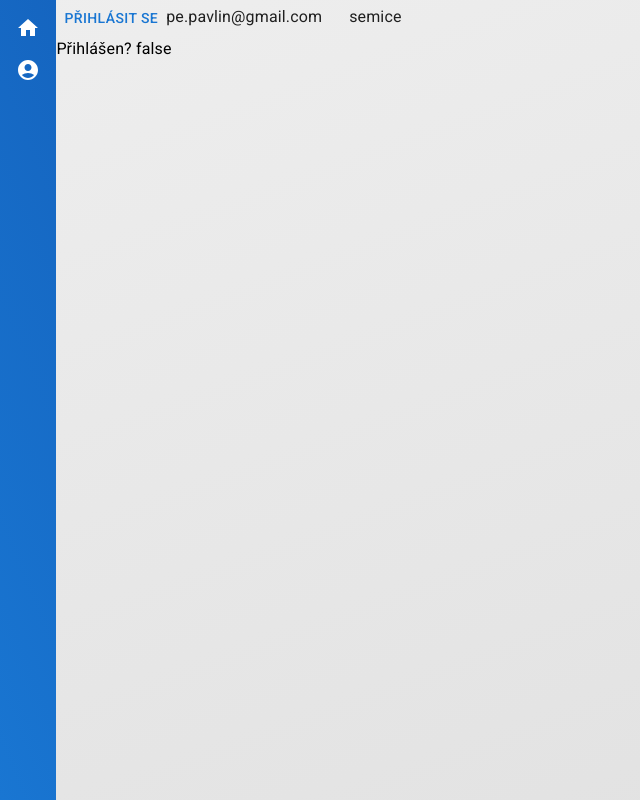
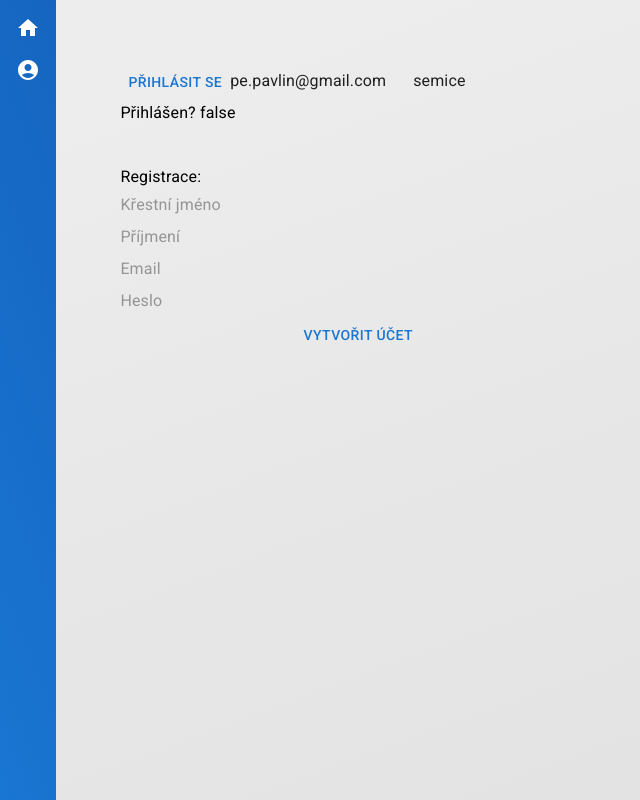
Before and after one commit to WorshipTool/worshiptool, a React (Create React App) app: page /account in a window 1280 px wide. Shown: the whole page, without its empty margins (0-640 px from the left). Built offline with nearby package versions, Linux system fonts and the light colour scheme.

Commit message:
lg: working login and signup

```diff
--- a/src/api/conversition/convertNewSongDataToSong.ts
+++ b/src/api/conversition/convertNewSongDataToSong.ts
@@ -25,7 +25,5 @@ export default function convertNewSongDataToSong(data: newSongData):Song{
 
     };
 
-    console.log(s);
-
     return s;
 }
--- a/src/backend/constants.ts
+++ b/src/backend/constants.ts
@@ -3,3 +3,4 @@ export const GETSONGBYGUID_URL = "songs/data/:guid";
 export const POSTNEWSONG_URL = "songs";
 export const GETSONGQUERY_URL = "songs";
 export const LOGIN_URL = "auth/login";
+export const SIGNUP_URL = "auth/signup";
--- a/src/backend/urls.ts
+++ b/src/backend/urls.ts
@@ -1,4 +1,4 @@
-import { LOGIN_URL, BACKEND_URL, GETSONGBYGUID_URL, GETSONGQUERY_URL, POSTNEWSONG_URL } from "./constants";
+import { LOGIN_URL, BACKEND_URL, GETSONGBYGUID_URL, GETSONGQUERY_URL, POSTNEWSONG_URL, SIGNUP_URL } from "./constants";
 import { songGetQueryDTO } from "./dtosSong";
 
 export function getUrl_GETSONGBYGUID(guid:string){
@@ -20,3 +20,8 @@ export function getUrl_LOGIN(){
     const generatedURL = BACKEND_URL + LOGIN_URL;
     return generatedURL;
 }
+
+export function getUrl_SIGNUP(){
+    const generatedURL = BACKEND_URL + SIGNUP_URL;
+    return generatedURL;
+}
--- a/src/hooks/auth/useAuth.tsx
+++ b/src/hooks/auth/useAuth.tsx
@@ -1,13 +1,14 @@
 import React, { createContext, useContext, useEffect, useState } from "react";
 import User from "../../models/user";
 import useFetch from "../useFetch";
-import { LoginRequestDTO, LoginResultDTO, loginResultDTOToUser } from "../../backend/dtosAuth";
-import { getUrl_LOGIN } from "../../backend/urls";
+import { LoginRequestDTO, LoginResultDTO, SignUpRequestDTO, loginResultDTOToUser } from "../../backend/dtosAuth";
+import { getUrl_LOGIN, getUrl_SIGNUP } from "../../backend/urls";
 import { RequestResult, codes } from "../../backend/dtosRequestResult";
 
 export const authContext = createContext<useProvideAuthI>({
     login: () => {},
     logout: () => {},
+    signup: () => {},
     isLoggedIn: () => false,
     user: undefined,
     getAuthHeader: ()=>{}
@@ -25,6 +26,7 @@ export default function useAuth(){
 interface useProvideAuthI{
     login: ({email, password}:{email:string, password:string}) => void,
     logout: () => void,
+    signup: (data:SignUpRequestDTO) => void,
     isLoggedIn: () => boolean,
     user: User|undefined,
     getAuthHeader: ()=>any
@@ -72,6 +74,18 @@ export function useProvideAuth(){
         localStorage.removeItem("user");
 
     }
+
+    const signup = (data: SignUpRequestDTO) => {
+        const body = data;
+        post({
+            url: getUrl_SIGNUP(),
+            body
+        }, (result : RequestResult<null>) => {
+            console.log(result.message);
+
+        })
+    }
+
     const isLoggedIn = () => {
         return user!==undefined;
     }
@@ -82,7 +96,7 @@ export function useProvideAuth(){
     }
 
     return {
-        login, logout,
+        login, logout, signup,
         isLoggedIn,
         user,
         getAuthHeader
--- a/src/hooks/useFetch.ts
+++ b/src/hooks/useFetch.ts
@@ -31,6 +31,7 @@ export default function useFetch(){
                 setStatusCode(codes["Unknown Error"]);
                 if(after)after(RequestError);
 
+                console.log(messages["Unknown Error"]);
 
             }else if(data.statusCode&&data.statusCode>=400){
                 //Backend returned an error.
@@ -39,6 +40,8 @@ export default function useFetch(){
                 setStatusCode(data.statusCode);
                 setLoading(false);
                 if(after)after(data);
+
+                console.log(data.message);
 
             }else{
                 //successful fetch
--- a/src/pages/Account/Account.tsx
+++ b/src/pages/Account/Account.tsx
@@ -1,12 +1,20 @@
-import { Box, Button, InputBase, Typography } from '@mui/material'
+import { Box, Button, Input, InputBase, Typography } from '@mui/material'
 import React, { useState } from 'react'
 import useAuth from '../../hooks/auth/useAuth'
+import { SignUpRequestDTO } from '../../backend/dtosAuth';
 
 export default function Account() {
-    const {isLoggedIn,login, logout, user} = useAuth();
+    const {isLoggedIn,login, logout, signup, user} = useAuth();
 
     const [email, setEmail] = useState("pe.pavlin@gmail.com");
     const [password, setPassword] = useState("semice");
+
+    const [semail, setSEmail] = useState<string>("");
+    const [spassword, setSPassword] = useState<string>("");
+    const [sfname, setSFName] = useState<string>("");
+    const [slname, setSLName] = useState<string>("");
+
+
 
     const onLoginClick = () => {
         login({email,password});
@@ -22,8 +30,31 @@ export default function Account() {
     const onPasswordChange = (event: any) => {
         setPassword(event.target.value);
     }
+
+    const onSEmailChange = (e:any) => {
+        setSEmail(e.target.value);
+    }
+    const onSPasswordChange = (e:any)=>{
+        setSPassword(e.target.value);
+    }
+    const onSFNameChange = (e:any)=>{
+        setSFName(e.target.value);
+    }
+    const onSLNameChange = (e:any)=>{
+        setSLName(e.target.value);
+    }
+
+    const onSignUpClick = () => {
+        const data: SignUpRequestDTO = {
+            firstName: sfname,
+            lastName: slname,
+            email: semail,
+            password: spassword
+        }
+        signup(data);
+    }
     return (
-        <Box>
+        <Box padding={8}>
             {isLoggedIn()?
                 <Button onClick={onLogoutClick}>Odhlásit se</Button>
             :
@@ -37,7 +68,23 @@ export default function Account() {
             <Typography>Přihlášen? {isLoggedIn()+""}</Typography>
 
 
-            {user&&<Typography>{user.firstName}</Typography>}
+            {user&&<>
+                <Typography>{user.firstName}</Typography>
+                <Typography>{user.token}</Typography>
+            </>}
+
+            {!isLoggedIn()&&<>
+
+            <Box display={"flex"} flexDirection={"column"} marginTop={5}>
+                <Typography>Registrace:</Typography>
+                <InputBase placeholder='Křestní jméno' value={sfname} onChange={onSFNameChange}></InputBase>
+                <InputBase placeholder='Příjmení' value={slname} onChange={onSLNameChange}></InputBase>
+                <InputBase placeholder='Email' value={semail} onChange={onSEmailChange}></InputBase>
+                <InputBase placeholder='Heslo' value={spassword} onChange={onSPasswordChange}></InputBase>
+                <Button onClick={onSignUpClick}>Vytvořit účet</Button>
+            </Box>
+
+            </>}
         </Box>
     )
 }
--- a/src/pages/Create/Create.tsx
+++ b/src/pages/Create/Create.tsx
@@ -8,7 +8,7 @@ import useFetch from '../../hooks/useFetch';
 import { getUrl_POSTNEWSONG } from '../../backend/urls';
 import { useNavigate } from 'react-router-dom';
 import convertNewSongDataToSong from '../../api/conversition/convertNewSongDataToSong';
-import { RequestResult } from '../../backend/dtosRequestResult';
+import { RequestResult, isSuccess } from '../../backend/dtosRequestResult';
 
 export default function Create() {
     const theme = useTheme();
@@ -110,10 +110,10 @@ export default function Create() {
                 alternativeTitles: titles.length<2?[]:titles.slice(1, titles.length-1),
                 sheet: sheetValue}));
 
-        post({url: getUrl_POSTNEWSONG(), body: dto}, (d:RequestResult<any>|undefined)=> {
-            if(d){
+        post({url: getUrl_POSTNEWSONG(), body: dto}, (d:RequestResult<any>)=> {
+            console.log(d);
+            if(isSuccess(d)){
                 if(d.data.songGUID){
-                    console.log("Tu jsem");
                     navigate(`/song/`+d.data.songGUID, { replace: false })
                 }
             }
```
Also changed, not shown: src/backend/dtosAuth.ts (+7 -0 lines).
